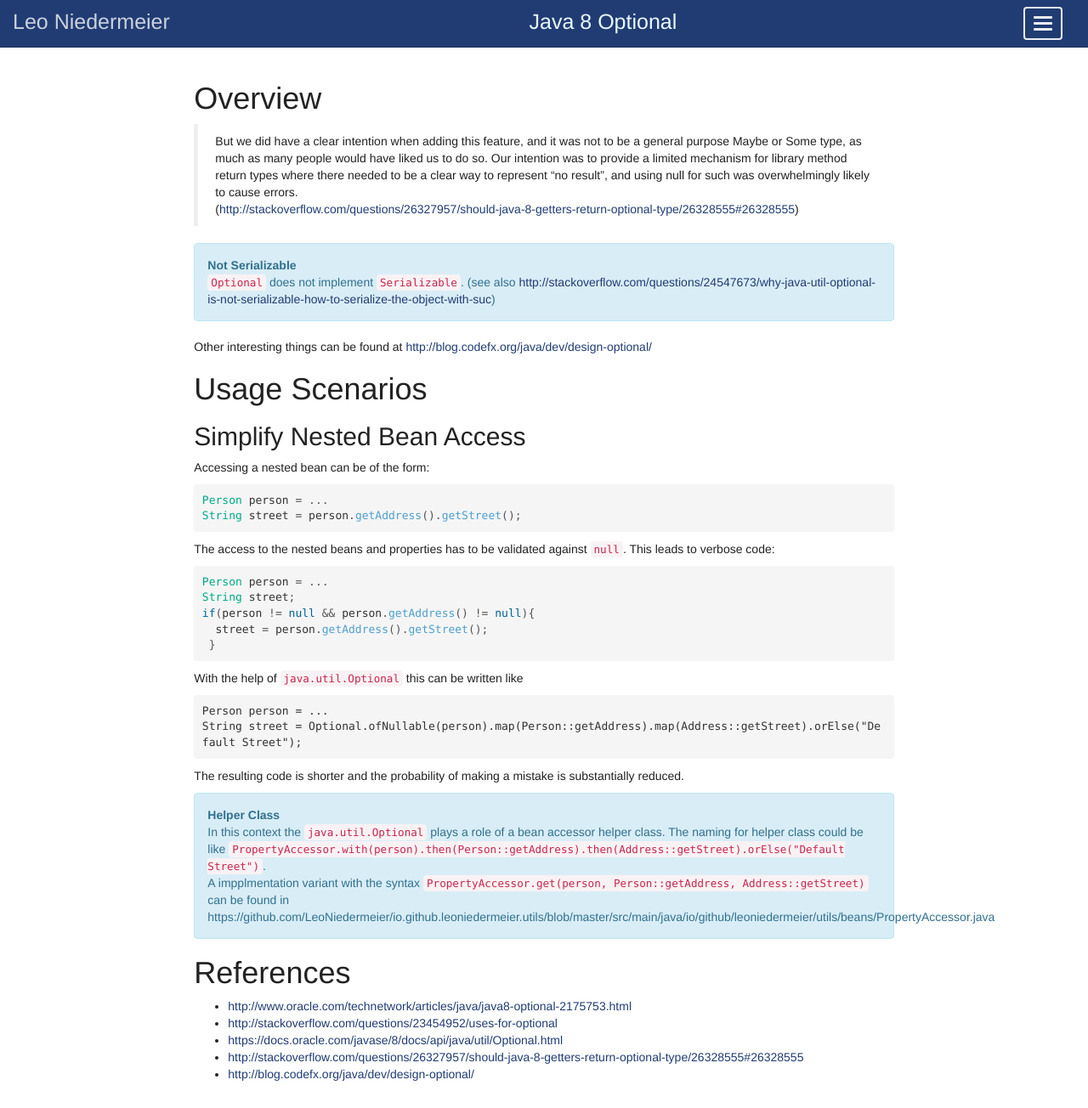
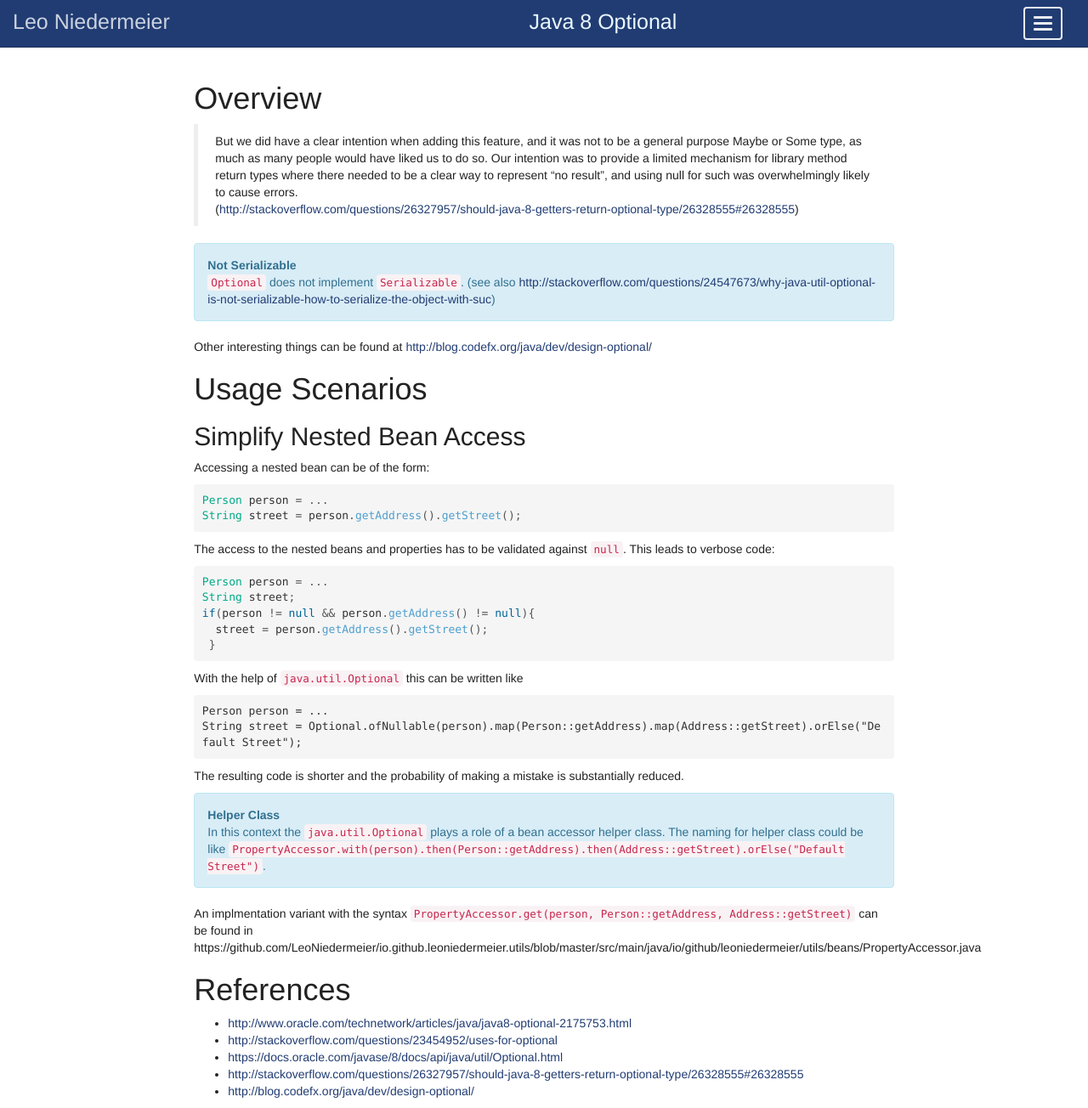
Before and after one commit to LeoNiedermeier/LeoNiedermeier.github.io, a Jekyll site: the page built from _docs/java/java8/opional.md, in a window 1280 px wide. Shown: the whole page at 85% size. Built offline with Jekyll 4.4.1, drawn with Linux system fonts in a browser that asks for light colours.

Commit message:
Update opional.md

```diff
--- a/_docs/java/java8/opional.md
+++ b/_docs/java/java8/opional.md
@@ -48,7 +48,8 @@ The resulting code is shorter and the probability of making a mistake is substan
 
 {: .info title="Helper Class"}
 In this context the `java.util.Optional` plays a role of a bean accessor helper class. The naming for helper class could be like `PropertyAccessor.with(person).then(Person::getAddress).then(Address::getStreet).orElse("Default Street")`.
-A impplmentation variant with the syntax `PropertyAccessor.get(person, Person::getAddress, Address::getStreet)` can be found in
+
+An implmentation variant with the syntax `PropertyAccessor.get(person, Person::getAddress, Address::getStreet)` can be found in
 https://github.com/LeoNiedermeier/io.github.leoniedermeier.utils/blob/master/src/main/java/io/github/leoniedermeier/utils/beans/PropertyAccessor.java
 
 # References
```
